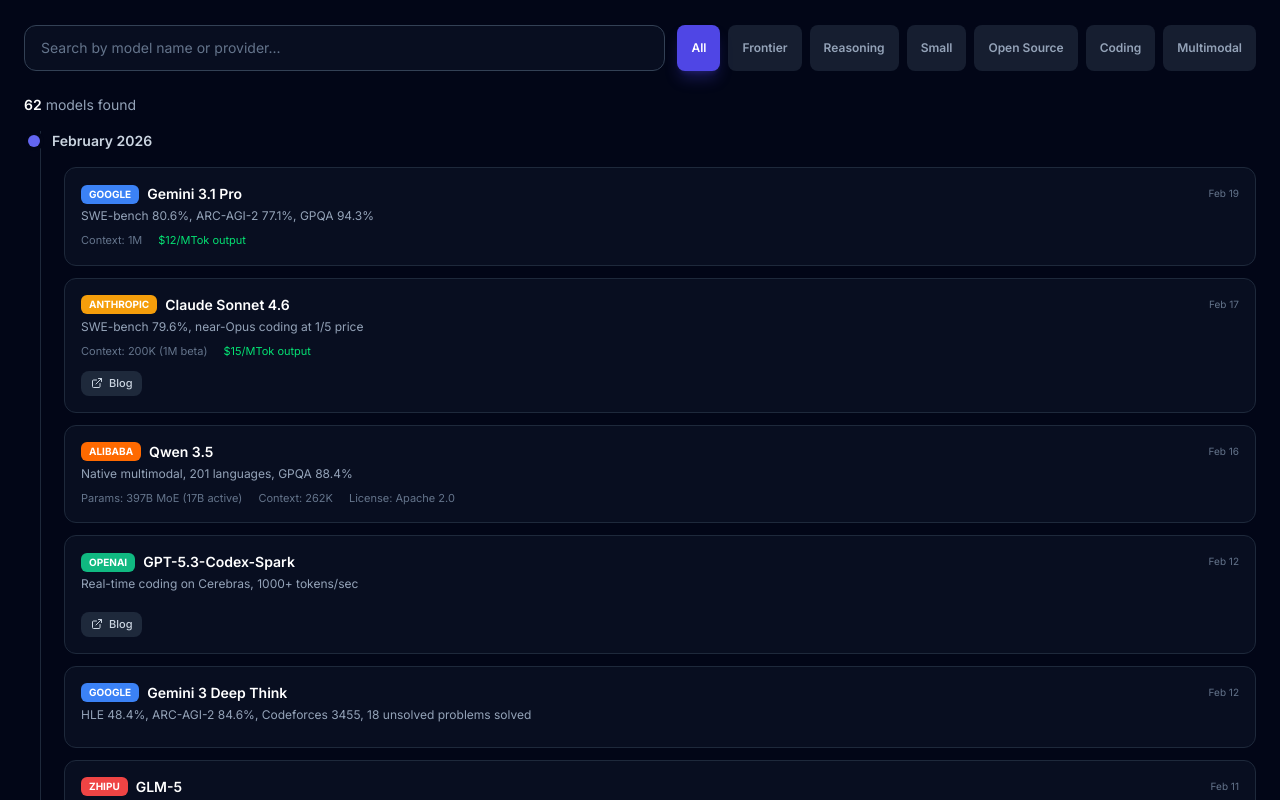
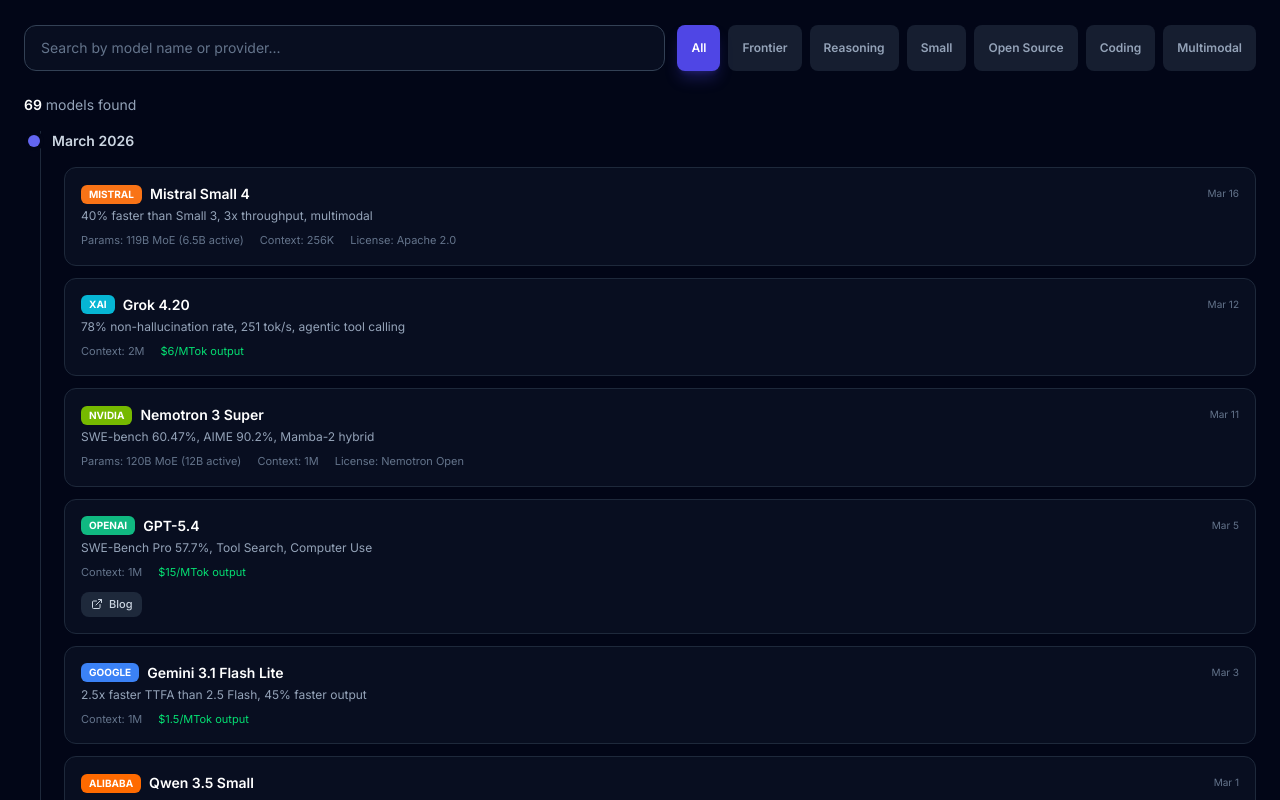
Before and after one commit to dfbustosus/ai-model-tracker, a React (Vite) app: page / in a window 1280 px wide. Shown: the part 940-1740 px from the top of the page. Built offline with nearby package versions, Linux system fonts and the light colour scheme.

Commit message:
Update models

```diff
--- a/src/data/models.ts
+++ b/src/data/models.ts
@@ -65,6 +65,7 @@
   // 2026
   { id: 'gpt-5.2-codex', date: '2026-01-14', provider: 'OpenAI', name: 'GPT-5.2-Codex', notable: 'SWE-bench Pro 56.4%, cybersecurity capabilities', category: 'coding' },
   { id: 'gemma-3-270m', date: '2026-02-01', provider: 'Google', name: 'Gemma 3 270M', params: '270M', license: 'Gemma TOU', notable: 'Ultra-compact, 0.75% battery per 25 chats', category: 'small' },
+  { id: 'qwen3-coder-next', date: '2026-02-03', provider: 'Alibaba', name: 'Qwen3-Coder-Next', params: '80B MoE (3B active)', context: '262K', license: 'Apache 2.0', notable: 'SWE-bench 70.6%, compatible with Claude Code/Cline', category: 'coding' },
   { id: 'gpt-5.3-codex', date: '2026-02-05', provider: 'OpenAI', name: 'GPT-5.3-Codex', context: '400K', costInput: 1.75, costOutput: 14.00, notable: 'SWE-bench Pro 56.8%, Terminal-Bench 75.1%, 25% faster', category: 'coding', blogUrl: 'https://openai.com/index/introducing-gpt-5-3-codex/' },
   { id: 'claude-opus-4.6', date: '2026-02-05', provider: 'Anthropic', name: 'Claude Opus 4.6', context: '200K (1M beta, 128K output)', costInput: 5.00, costOutput: 25.00, notable: 'SWE-bench 80.8%, Agent Teams, adaptive thinking', category: 'frontier', blogUrl: 'https://www.anthropic.com/news/claude-opus-4-6' },
   { id: 'glm-5', date: '2026-02-11', provider: 'Zhipu', name: 'GLM-5', params: '744B MoE (40B active)', context: '200K', license: 'MIT', costInput: 1.00, costOutput: 3.20, notable: 'SWE-bench 77.8%, trained on Huawei Ascend (no NVIDIA)', category: 'open-source' },
@@ -74,4 +75,10 @@
   { id: 'qwen-3.5', date: '2026-02-16', provider: 'Alibaba', name: 'Qwen 3.5', params: '397B MoE (17B active)', context: '262K', license: 'Apache 2.0', notable: 'Native multimodal, 201 languages, GPQA 88.4%', category: 'open-source' },
   { id: 'claude-sonnet-4.6', date: '2026-02-17', provider: 'Anthropic', name: 'Claude Sonnet 4.6', context: '200K (1M beta)', costInput: 3.00, costOutput: 15.00, notable: 'SWE-bench 79.6%, near-Opus coding at 1/5 price', category: 'frontier', blogUrl: 'https://www.anthropic.com/news/claude-sonnet-4-6' },
   { id: 'gemini-3.1-pro', date: '2026-02-19', provider: 'Google', name: 'Gemini 3.1 Pro', context: '1M', costInput: 2.00, costOutput: 12.00, notable: 'SWE-bench 80.6%, ARC-AGI-2 77.1%, GPQA 94.3%', category: 'frontier' },
+  { id: 'qwen-3.5-small', date: '2026-03-01', provider: 'Alibaba', name: 'Qwen 3.5 Small', params: '0.8B/2B/4B/9B', context: '128K', license: 'Apache 2.0', notable: '9B matches 120B-class models, native multimodal, on-device', category: 'small' },
+  { id: 'gemini-3.1-flash-lite', date: '2026-03-03', provider: 'Google', name: 'Gemini 3.1 Flash Lite', context: '1M', costInput: 0.25, costOutput: 1.50, notable: '2.5x faster TTFA than 2.5 Flash, 45% faster output', category: 'frontier' },
+  { id: 'gpt-5.4', date: '2026-03-05', provider: 'OpenAI', name: 'GPT-5.4', context: '1M', costInput: 2.50, costOutput: 15.00, notable: 'SWE-Bench Pro 57.7%, Tool Search, Computer Use', category: 'frontier', blogUrl: 'https://openai.com/index/introducing-gpt-5-4/' },
+  { id: 'nemotron-3-super', date: '2026-03-11', provider: 'NVIDIA', name: 'Nemotron 3 Super', params: '120B MoE (12B active)', context: '1M', license: 'Nemotron Open', notable: 'SWE-bench 60.47%, AIME 90.2%, Mamba-2 hybrid', category: 'open-source' },
+  { id: 'grok-4.20', date: '2026-03-12', provider: 'xAI', name: 'Grok 4.20', context: '2M', costInput: 2.00, costOutput: 6.00, notable: '78% non-hallucination rate, 251 tok/s, agentic tool calling', category: 'frontier' },
+  { id: 'mistral-small-4', date: '2026-03-16', provider: 'Mistral', name: 'Mistral Small 4', params: '119B MoE (6.5B active)', context: '256K', license: 'Apache 2.0', notable: '40% faster than Small 3, 3x throughput, multimodal', category: 'open-source' },
 ];
```
